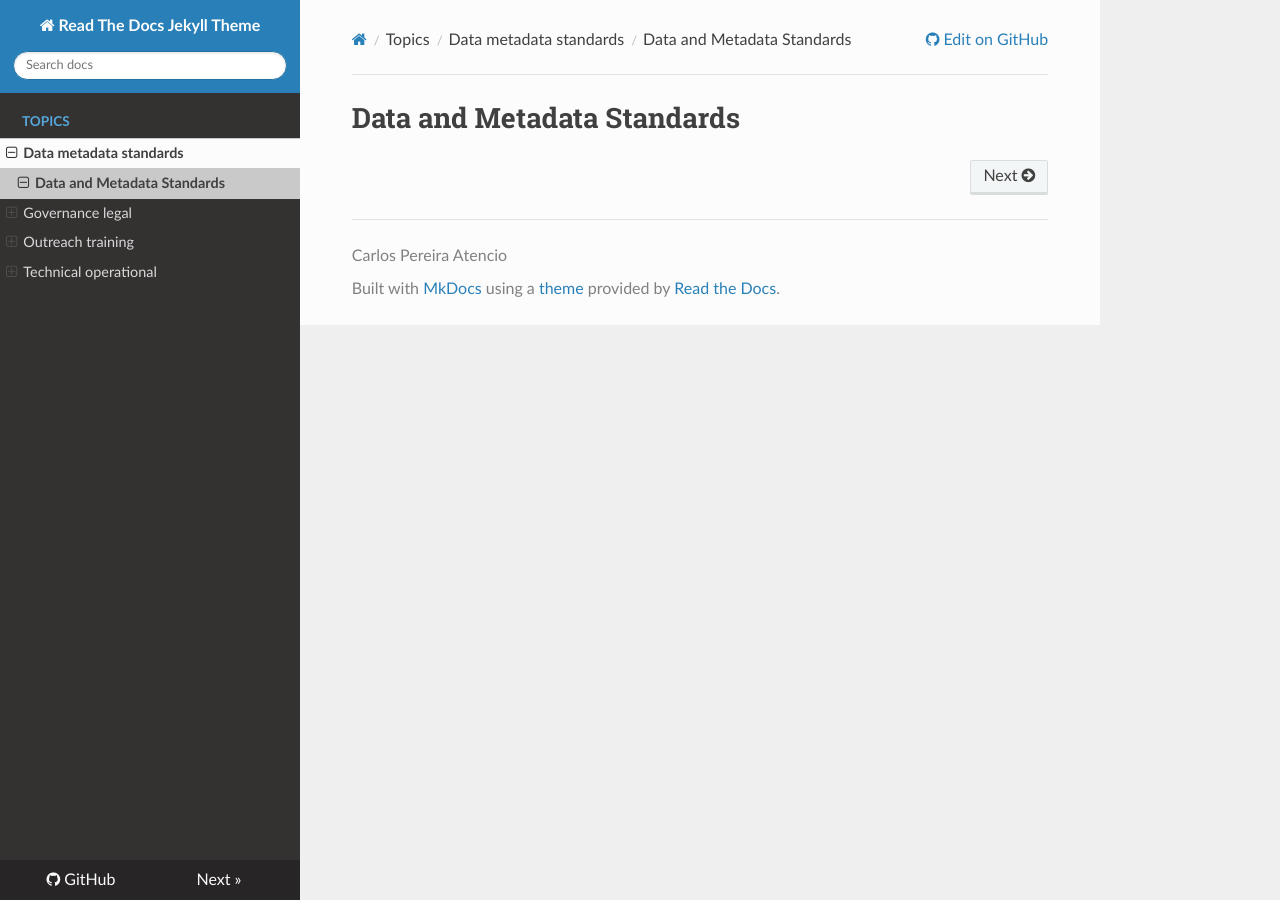
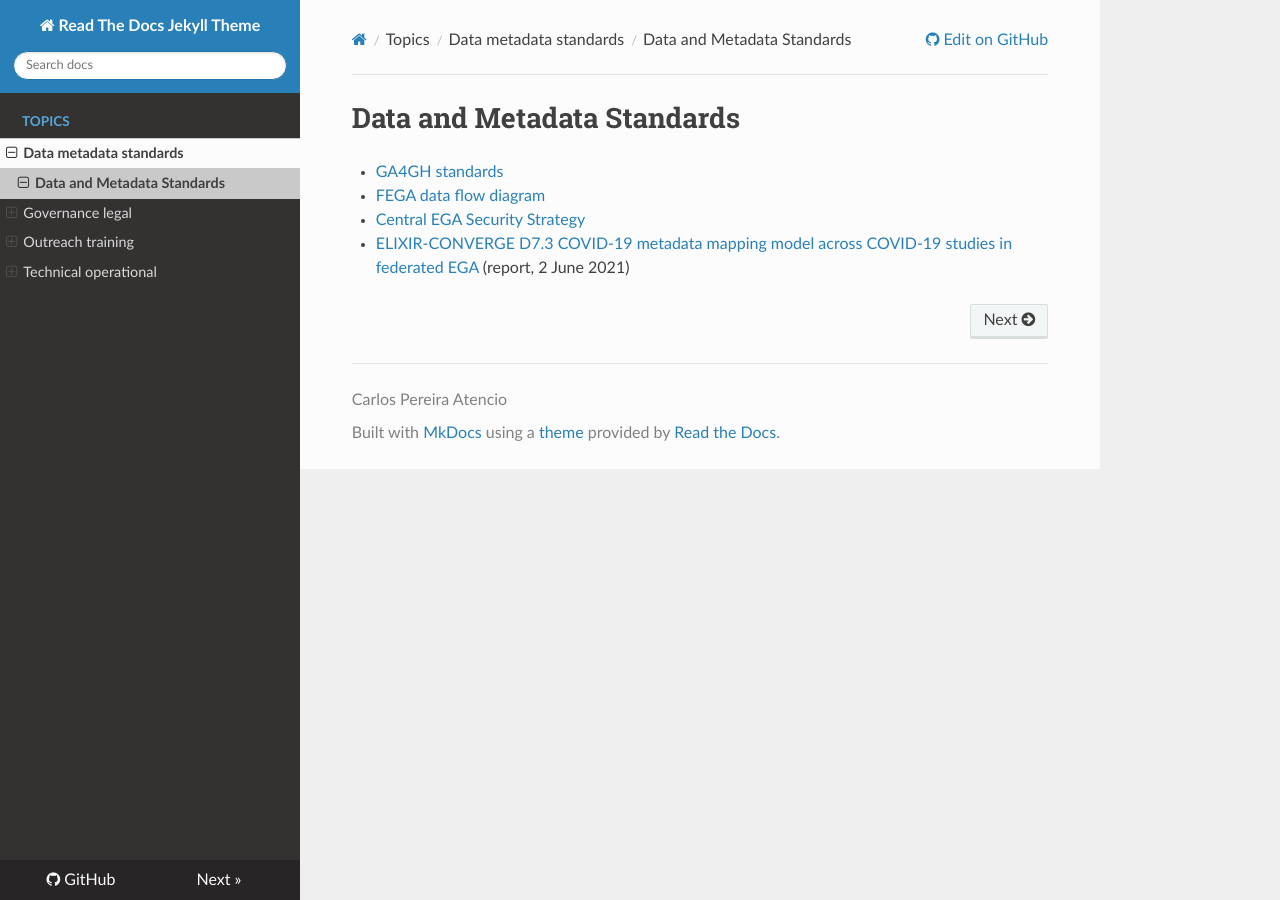
Before and after one commit to viklund/FEGA-onboarding, an MkDocs documentation site: the page built from docs/topics/data-metadata-standards/README.md, in a window 1280 px wide. Built offline with MkDocs 1.6.1, drawn with Linux system fonts in a browser that asks for light colours; nearby versions of some CDN libraries.

Commit message:
Update README.md

```diff
--- a/docs/topics/data-metadata-standards/README.md
+++ b/docs/topics/data-metadata-standards/README.md
@@ -1 +1,6 @@
 # Data and Metadata Standards
+
+- [GA4GH standards](https://ega-archive.org/ga4gh)
+- [FEGA data flow diagram](https://docs.google.com/presentation/d/1IrU5jPJpGQ7n-WH-7WvJZjjH03ww9LfFMLK1kTBeAco/edit#slide=id.gcf2c0c3039_0_126)
+- [Central EGA Security Strategy](https://ega-archive.org/files/European_Genome_phenome_Archive_Security_Overview.pdf)
+- [ELIXIR-CONVERGE D7.3 COVID-19 metadata mapping model across COVID-19 studies in federated EGA](https://zenodo.org/record/4893222) (report, 2 June 2021)
```
